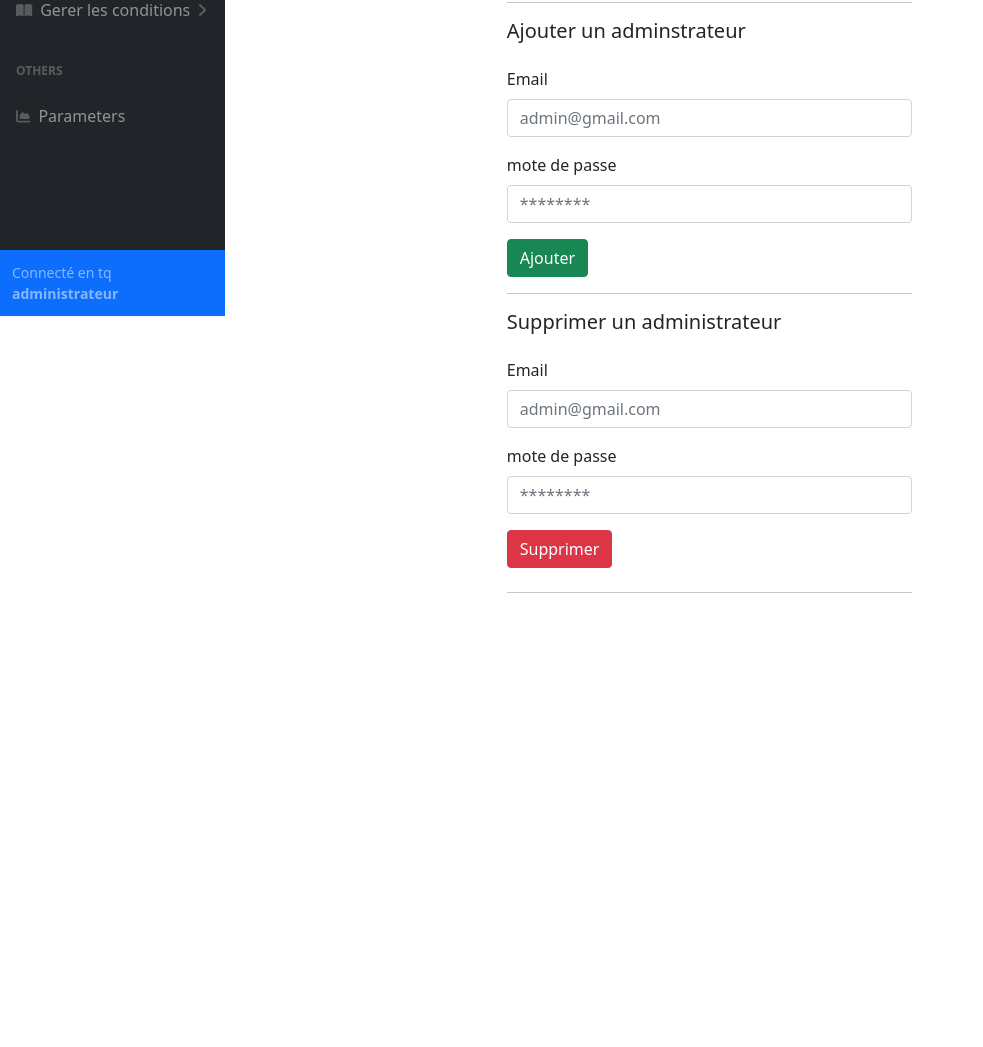
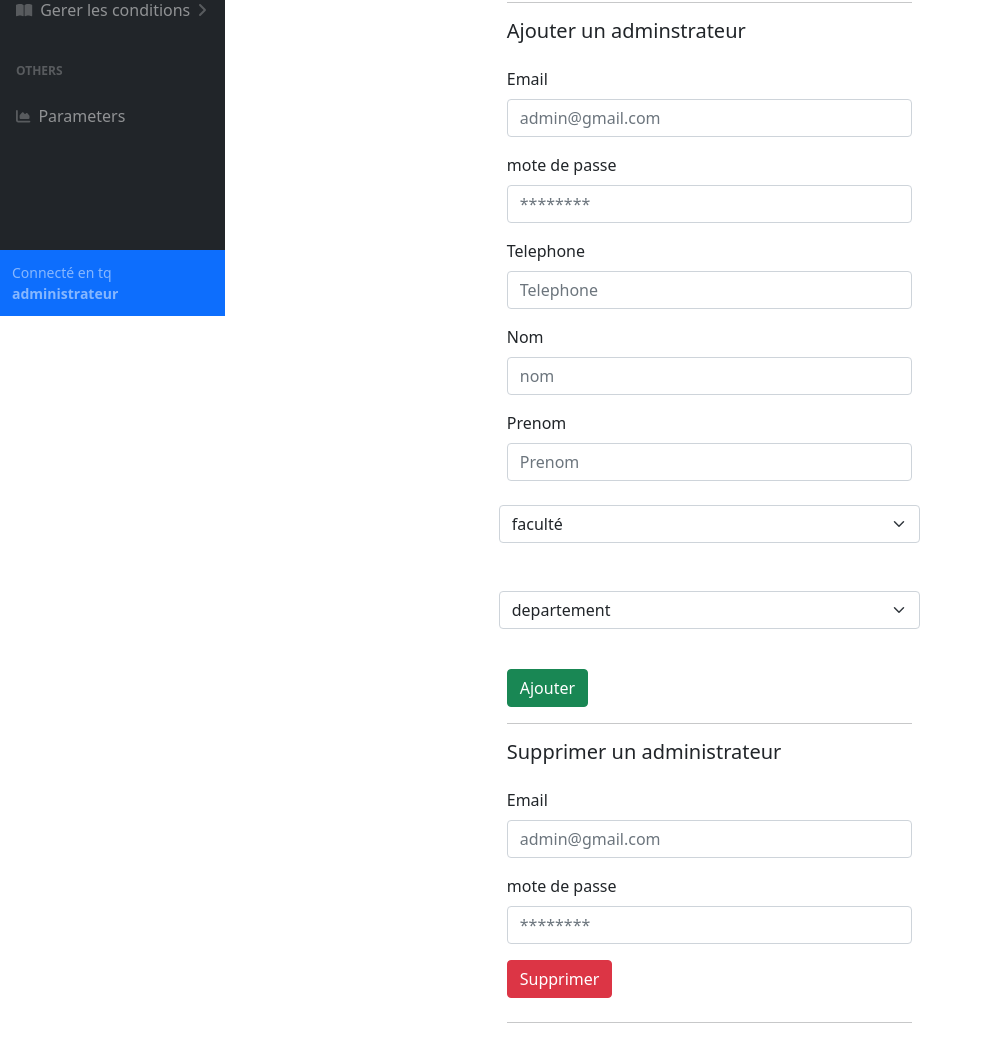
Before and after one commit to Aymen-Dev-tech/transfer_orientations_app, a Flask app: page /admin/profile in a window 1280 px wide. Shown: the part 484-1531 px from the top of the page, without its empty margins (0-983 px from the left). Before the commit the page ends 1077 px from the top, so only its background shows below. Run offline with Flask 2, Linux system fonts and the light colour scheme; a user stored in the database is signed in; some libraries are stand-ins or nearby versions.

Commit message:
admin can add admins and logout

```diff
--- a/App.py
+++ b/App.py
@@ -1,4 +1,5 @@
 
+from crypt import methods
 import email
 from unicodedata import category
 from flask import Flask, render_template, redirect, request, url_for, session
@@ -45,21 +46,25 @@ def login():
     #get info from the form
     if request.method == "POST":
         email = request.form["email"]
-        #save email in user session
-        session["email"] = email
         password = request.form["password"]
         #fetch from db
-        if password == "admin":
-            if db.adminLogIn(email, password) != None:
-                db.closeConnection()
-                return redirect(url_for('index_admin'))
-            else:
-                return render_template('login.html')
+        if db.adminLogIn(email, password) != None:
+            db.closeConnection()
+            #save email in user session
+            session["email"] = email
+            return redirect(url_for('index_admin'))
+        elif db.studentLogIn(email, password) != None:
+            db.closeConnection()
+            session["email"] = email
+            return redirect(url_for('Student_index'))
         else:
-            #Student dashboard
-            pass
+            return render_template('login.html')
     return render_template('login.html')
 
+@app.route("/logout", methods = ["POST", "GET"])
+def logout():
+    session.pop("user", None)
+    return redirect(url_for("login"))
 
 @app.route('/admin', methods = ["POST", "GET"])
 def index_admin():
@@ -114,16 +119,31 @@ def transferInterneDetails(id_transfer):
 @app.route('/admin/conditions')
 def condition():
     if session.get("email") != None:
-        type = 'orientation'
-        conditions = db.getAllConditions(type)
+        conditions = db.getAllConditions()
         return render_template('admin/conditions.html', conditions = conditions)
     return redirect(url_for('login'))
 
 
 
-@app.route('/admin/ajouter_condition')
+@app.route('/admin/ajouter_condition', methods = ['POST', 'GET'])
 def ajouter_condition():
     if session.get("email") != None:
+        if request.method == "POST":
+            category = request.form.get('category')
+            faculty = request.form.get('faculty')
+            if faculty == "Nouvelle Technologies d'Informations et Communication": id_fac = 1
+            elif faculty == "Sience Humain et Social": id_fac = 2
+            elif faculty == "Economie": id_fac = 3
+            elif faculty == "Sience des Activites Sportives" : id_fac = 4
+            elif faculty == "Bibliotheconomie": id_fac = 5
+            elif faculty == "Psychologie":id_fac = 6
+            description = request.form.get('description')
+            lastId = db.getLastIdOfTable("condition")
+            if lastId == None:
+                db.addCondition(1, id_fac, category, description)
+            lastId+=1
+            db.addCondition(lastId, id_fac, category, description)
+            db.closeConnection()
         return render_template('admin/ajouter_condition.html')
     return redirect(url_for('login'))
 
@@ -143,16 +163,76 @@ def modifier_condition(IdCondition):
             description = request.form.get('description')
             db.updateCondition(int(IdCondition), id_fac, category, description)
             db.closeConnection()
-    return render_template('admin/modifier_condition.html', IdCondition = IdCondition)
+        return render_template('admin/modifier_condition.html', IdCondition = IdCondition)
+    return redirect(url_for('login'))
+
 @app.route('/admin/conditions/modifier_condition/<IdCondition>/delete')
 def DeleteCondition(IdCondition):
-    if db.deleteCondition(IdCondition) != None:
-        redirect(url_for('condition', IdCondition = IdCondition))
-    redirect(url_for('condition', IdCondition = IdCondition))
+    if session.get("email") != None:
+        if db.deleteCondition(IdCondition) != None:
+            return redirect(url_for('condition'))
+        return redirect(url_for('condition'))
+    return redirect(url_for('login'))
 
 @app.route('/admin/profile')
 def profile():
-    return render_template('admin/profile.html')
+    if session.get("email") != None:
+        return render_template('admin/profile.html')
+    return redirect(url_for('login'))
+
+@app.route('/admin/profile/Edit', methods = ["POST", "GET"])
+def EditProfile():
+    if session.get("email") != None:
+        return redirect(url_for('profile'))
+    return redirect(url_for('login'))
+
+@app.route('/admin/profile/Add', methods = ["POST", "GET"])
+def AddAdmin():
+    if session.get("email") != None:
+        if request.method == "POST":
+            email = request.form.get('email')
+            password = request.form.get('password')
+            tel = request.form.get('telephone')
+            nom = request.form.get('nom')
+            prenom = request.form.get('prenom')
+            faculty = request.form.get('faculty')
+            if faculty == "Nouvelle Technologies d'Informations et Communication": id_fac = 1
+            elif faculty == "Sience Humain et Social": id_fac = 2
+            elif faculty == "Economie": id_fac = 3
+            elif faculty == "Sience des Activites Sportives" : id_fac = 4
+            elif faculty == "Bibliotheconomie": id_fac = 5
+            elif faculty == "Psychologie":id_fac = 6
+            departement = request.form.get('departement')
+            if departement == "Math et Informatique": id_dep = 1
+            elif departement == "Technologies des Logiciel et de System d'Information": id_dep = 2
+            elif departement == "Informatique Fondamental et ses Applications": id_dep = 3
+            elif departement == "Sience Humain": id_dep = 4
+            elif departement == "Sience Social": id_dep = 5
+            elif departement == "Sience de Psychologie": id_dep = 6
+            elif departement == "Orthoponie": id_dep = 7
+            elif departement == "Sience d'Education": id_dep = 8
+            elif departement == "Tronc Commun Economie": id_dep = 9
+            elif departement == "Science Economique": id_dep = 10
+            elif departement == "Finance et Comptabilite": id_dep = 11
+            elif departement == "Science de Gestion": id_dep = 12
+            elif departement == "Science Commerciale": id_dep = 13
+            elif departement == "Tronc Commun Sport": id_dep = 14
+            elif departement == "Education et Motricite": id_dep = 15
+            elif departement == "Entrainement Sportif et competitif": id_dep = 16
+            elif departement == "Tronc Commun Bibliotheconomie": id_dep = 17
+            elif departement == "Archive": id_dep = 18
+            elif departement == "Bibliotheque": id_dep = 19
+            db.adminSignUp(email, password, nom, prenom, tel, id_fac, id_dep)
+            db.closeConnection()
+
+        return redirect(url_for('profile'))
+    return redirect(url_for('login'))
+
+@app.route('/admin/profile/Delete', methods = ["POST", "GET"])
+def DeleteAdmin():
+    if session.get("email") != None:
+        return redirect(url_for('profile'))
+    return redirect(url_for('login'))
 
 
 @app.route('/admin/parametres')
--- a/templates/admin/base.html
+++ b/templates/admin/base.html
@@ -31,9 +31,9 @@
             <li class="nav-item dropdown">
                 <a class="nav-link dropdown-toggle" id="navbarDropdown" href="#" role="button" data-bs-toggle="dropdown" aria-expanded="false"><i class="fas fa-user fa-fw"></i></a>
                 <ul class="dropdown-menu dropdown-menu-end" aria-labelledby="navbarDropdown">
-                    <li><a class="dropdown-item" href="/admin/profile">Profile</a></li>
+                    <li><a class="dropdown-item" href="{{url_for('profile')}}">Profile</a></li>
                     <li><hr class="dropdown-divider" /></li>
-                    <form action="/admin/deconnecter" method="post">
+                    <form action="{{url_for('logout')}}" method="post">
                         <li><button type="submit" class="dropdown-item">Déconnecter</a></li>
                     </form>
                 </ul>
--- a/templates/admin/conditions.html
+++ b/templates/admin/conditions.html
@@ -9,7 +9,7 @@
         <ol class="breadcrumb mb-4">
             <li class="breadcrumb-item active">voir les conditions</li>
         </ol>
-        <ul class="nav nav-pills mb-3" id="pills-tab" role="tablist">
+        <!--<ul class="nav nav-pills mb-3" id="pills-tab" role="tablist">
             <li class="nav-item" role="presentation">
               <button class="nav-link active" id="pills-home-tab" data-bs-toggle="pill" data-bs-target="#pills-home" type="button" role="tab" aria-controls="pills-home" aria-selected="true">Les conditions d'orientations</button>
             </li>
@@ -19,7 +19,7 @@
             <li class="nav-item" role="presentation">
               <button class="nav-link" id="pills-contact-tab" data-bs-toggle="pill" data-bs-target="#pills-contact" type="button" role="tab" aria-controls="pills-contact" aria-selected="false">Les conditions de transfer externe</button>
             </li>
-        </ul>
+        </ul>-->
         <div class="tab-content" id="pills-tabContent">
             <div class="tab-pane fade show active" id="pills-home" role="tabpanel" aria-labelledby="pills-home-tab">
               <table class="table">
--- a/templates/admin/profile.html
+++ b/templates/admin/profile.html
@@ -11,7 +11,7 @@
                 <div class="d-flex flex-column align-items-center text-center p-3 py-5"><img class="rounded-circle mt-5" width="150px" src="https://st3.depositphotos.com/15648834/17930/v/600/depositphotos_179308454-stock-illustration-unknown-person-silhouette-glasses-profile.jpg"><span class="font-weight-bold">Edogaru</span><span class="text-black-50">edogaru@mail.com.my</span><span> </span></div>
             </div>
             <div class="col-md-5 border-right">
-                <form class="row g-3" method="post">
+                <form class="row g-3" method="post" action="{{url_for('EditProfile')}}">
                     <h5>modifier profile</h5>
                     <div class="col-md-6">
                       <label for="nom" class="form-label">Nom</label>
@@ -34,22 +34,67 @@
                     </div>
                 </form>
                 <hr>
-                <form class="row g-3" method="post">
+                <form class="row g-3" method="post" action="{{url_for('AddAdmin')}}">
                   <h5>Ajouter un adminstrateur</h5>
                   <div class="col-12">
                     <label for="inputEmail4" class="form-label">Email</label>
-                    <input type="email" class="form-control" id="inputEmail4" placeholder="admin@gmail.com">
+                    <input name="email" type="email" class="form-control" id="inputEmail4" placeholder="admin@gmail.com">
                   </div>
                   <div class="col-12">
                     <label for="inputPassword4" class="form-label">mote de passe</label>
-                    <input type="password" class="form-control" id="inputPassword4" placeholder="********">
+                    <input name="password" type="password" class="form-control" id="inputPassword4" placeholder="********">
                   </div>
+                  <div class="col-12">
+                    <label for="inputEmail4" class="form-label">Telephone</label>
+                    <input name="telephone" type="text" class="form-control" id="inputEmail4" placeholder="Telephone">
+                  </div>
+                  <div class="col-12">
+                    <label for="inputEmail4" class="form-label">Nom</label>
+                    <input name="nom" type="text" class="form-control" id="inputEmail4" placeholder="nom">
+                  </div>
+                  <div class="col-12">
+                    <label for="inputEmail4" class="form-label">Prenom</label>
+                    <input name="prenom" type="text" class="form-control" id="inputEmail4" placeholder="Prenom">
+                  </div>
+                  <select name="faculty" class="form-select my-4" aria-label="Default select example">
+                    <option value="" disabled selected>faculté</option>
+                    <option value="Nouvelle Technologies d'Informations et Communication">Nouvelle Technologies d'Informations et Communication</option>
+                    <option value="Sience Humain et Social">Sience Humain et Social</option>
+                    <option value="Economie">Economie</option>
+                    <option value="Sience des Activites Sportives">Sience des Activites Sportives</option>
+                    <option value="Bibliotheconomie">Bibliotheconomie</option>
+                    <option value="Psychologie">Psychologie</option>
+                  </select>
+                  <select name="departement" class="form-select my-4" aria-label="Default select example">
+                    <option value="" disabled selected>departement</option>
+                    <option value="Math et Informatique">Math et Informatique</option>
+                    <option value="Technologies des Logiciel et de System d'Information">Technologies des Logiciel et de System d'Information</option>
+                    <option value="Informatique Fondamental et ses Applications">Informatique Fondamental et ses Applications</option>
+                    <option value="Sience Humain">Sience Humain</option>
+                    <option value="Sience Social">Sience Social</option>
+                    <option value="Sience de Psychologie">Sience de Psychologie</option>
+                    <option value="Orthoponie">Orthoponie</option>
+                    <option value="Sience d'Education">Sience d'Education</option>
+                    <option value="Tronc Commun Economie">Tronc Commun Economie</option>
+                    <option value="Science Economique">Science Economique</option>
+                    <option value="Finance et Comptabilite">Finance et Comptabilite</option>
+                    <option value="Science de Gestion">Science de Gestion</option>
+                    <option value="Sience de Psychologie">Sience de Psychologie</option>
+                    <option value="Science Commerciale">Science Commerciale</option>
+                    <option value="Tronc Commun Sport">Tronc Commun Sport</option>
+                    <option value="Education et Motricite">Education et Motricite</option>
+                    <option value="Entrainement Sportif et competitif">Entrainement Sportif et competitif</option>
+                    <option value="Tronc Commun Bibliotheconomie">Tronc Commun Bibliotheconomie</option>
+                    <option value="Sience de Psychologie">Sience de Psychologie</option>
+                    <option value="Archive">Archive</option>
+                    <option value="Bibliotheque">Bibliotheque</option>
+                  </select>
                   <div class="col-12">
                     <button type="submit" class="btn btn-success">Ajouter</button>
                   </div>
                 </form>
                 <hr>
-                <form class="row g-3" method="post" >
+                <form class="row g-3" method="post" action="{{url_for('DeleteAdmin')}}">
                   <h5>Supprimer un administrateur</h5>
                   <div class="col-12">
                     <label for="inputEmail4" class="form-label">Email</label>
```
Also changed, not shown: database_api.py (+19 -10 lines), templates/admin/ajouter_condition.html (+13 -11 lines), app_data.db.
